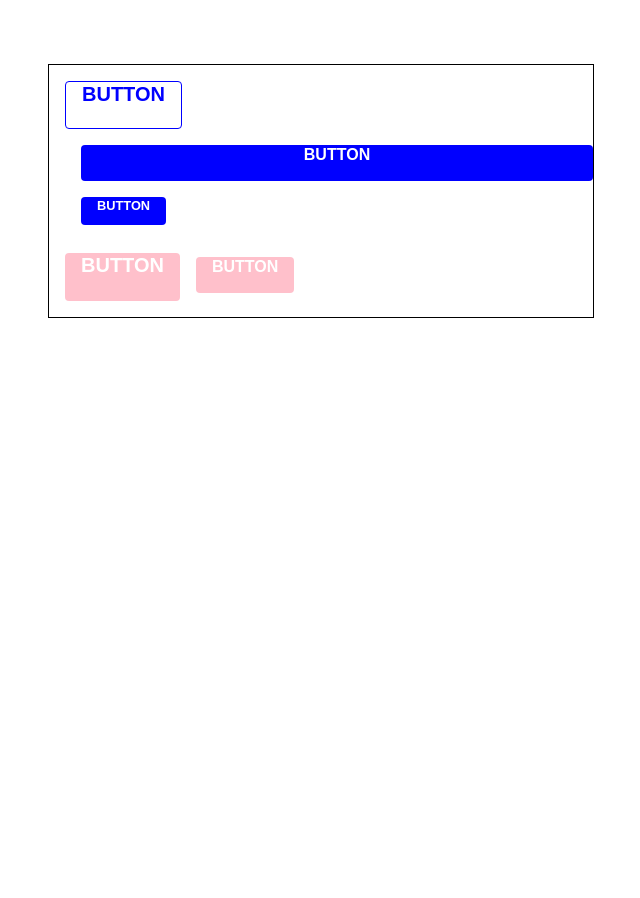
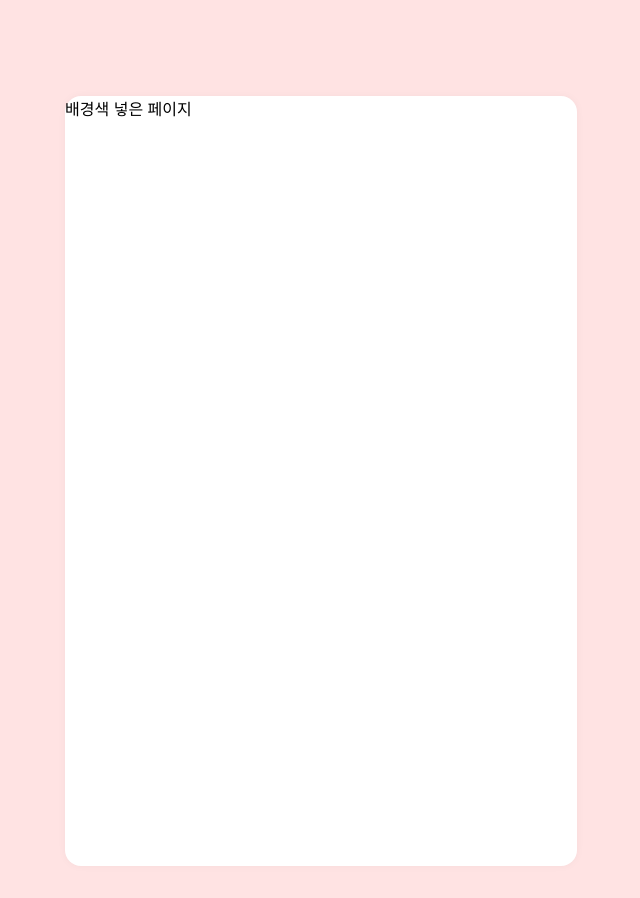
Before and after one commit to witch-factory/modern-react, a React (Create React App) app: page / in a window 1280 px wide. Shown: the whole page, without its empty margins (319-959 px from the left). Before the commit the page ends 800 px from the top, so only its background shows below. Built offline with nearby package versions, Linux system fonts and the light colour scheme.

Commit message:
Todolist Template 작성

```diff
--- a/package.json
+++ b/package.json
@@ -10,6 +10,7 @@
     "polished": "^4.1.3",
     "react": "^17.0.2",
     "react-dom": "^17.0.2",
+    "react-icons": "^4.2.0",
     "react-scripts": "4.0.3",
     "styled-components": "^5.3.0",
     "web-vitals": "^1.0.1"
--- a/src/App.js
+++ b/src/App.js
@@ -1,45 +1,19 @@
 import React from 'react';
-import styled, {ThemeProvider} from 'styled-components';
-import Button from "./components/Button";
+import styled, {createGlobalStyle} from 'styled-components';
+import TodoTemplate from "./components/TodoTemplate.js";
 
-const AppBlock=styled.div`
-  width:512px;
-  margin:0 auto;
-  margin-top:4rem;
-  border:1px solid black;
-  padding:1rem;
-`;
-
-const ButtonGroup=styled.div`
-  &+&{
-    margin-top:1rem;
+const GlobalStyle=createGlobalStyle`
+  body{
+    background: #ffe3e3;
   }
 `
 
 function App(){
   return (
-    <ThemeProvider
-      theme={{
-        palette:{
-          blue:'blue',
-          gray:'gray',
-          pink:'pink'
-        }
-      }}
-      >
-      <AppBlock>
-        <ButtonGroup>
-          <Button size="large" outline>BUTTON</Button>
-          <Button fullWidth>BUTTON</Button>
-          <Button size="small">BUTTON</Button>
-        </ButtonGroup>
-        <ButtonGroup>
-          <Button size="large" color="pink">BUTTON</Button>
-          <Button color="pink">BUTTON</Button>
-        </ButtonGroup>
-      </AppBlock>
-    </ThemeProvider>
-
+    <>
+      <GlobalStyle />
+      <TodoTemplate>배경색 넣은 페이지</TodoTemplate>
+    </>
   )
 }
 
--- /dev/null
+++ b/src/components/TodoTemplate.js
@@ -0,0 +1,25 @@
+import react from 'react';
+import styled from "styled-components";
+
+const TodoTemplateBlock=styled.div`
+  width:512px;
+  height:770px;
+
+  position:relative;
+  background: white;
+  border-radius: 16px;
+  box-shadow: 0 0 8px 0 rgba(0,0,0,0.04);
+
+  margin:96px auto 32px;
+
+  display:flex;
+  flex-direction: column;
+`
+
+const TodoTemplate=({children})=>{
+  return (
+    <TodoTemplateBlock>{children}</TodoTemplateBlock>
+  )
+}
+
+export default TodoTemplate;
```
Also changed, not shown: 1 other file (tests, documents, lock files or other folders).
